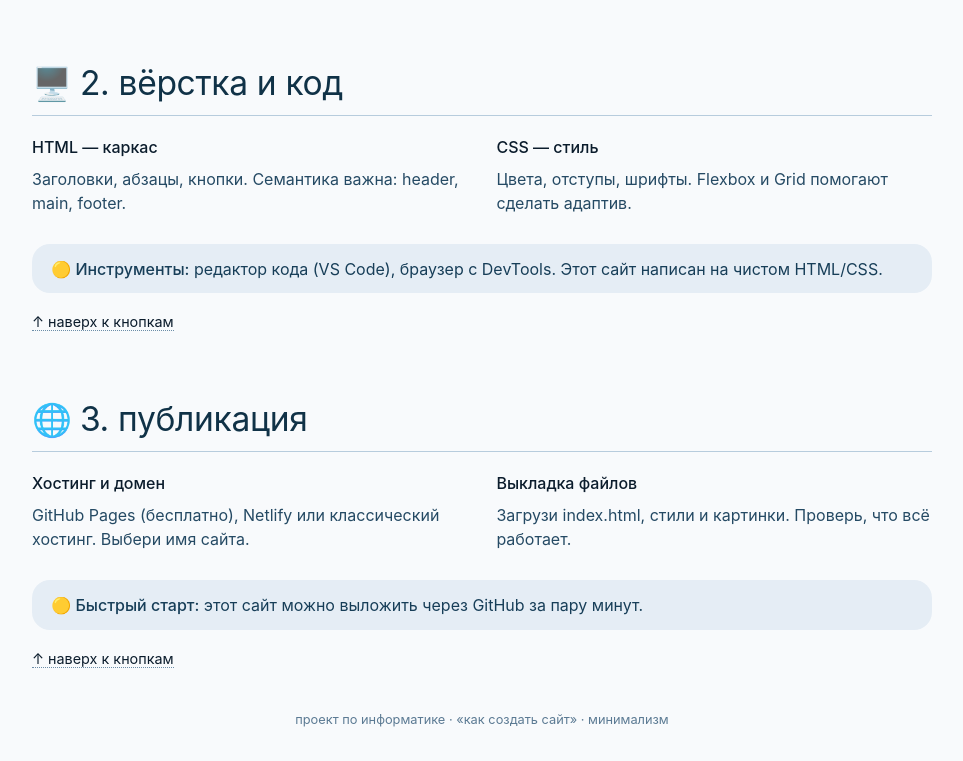
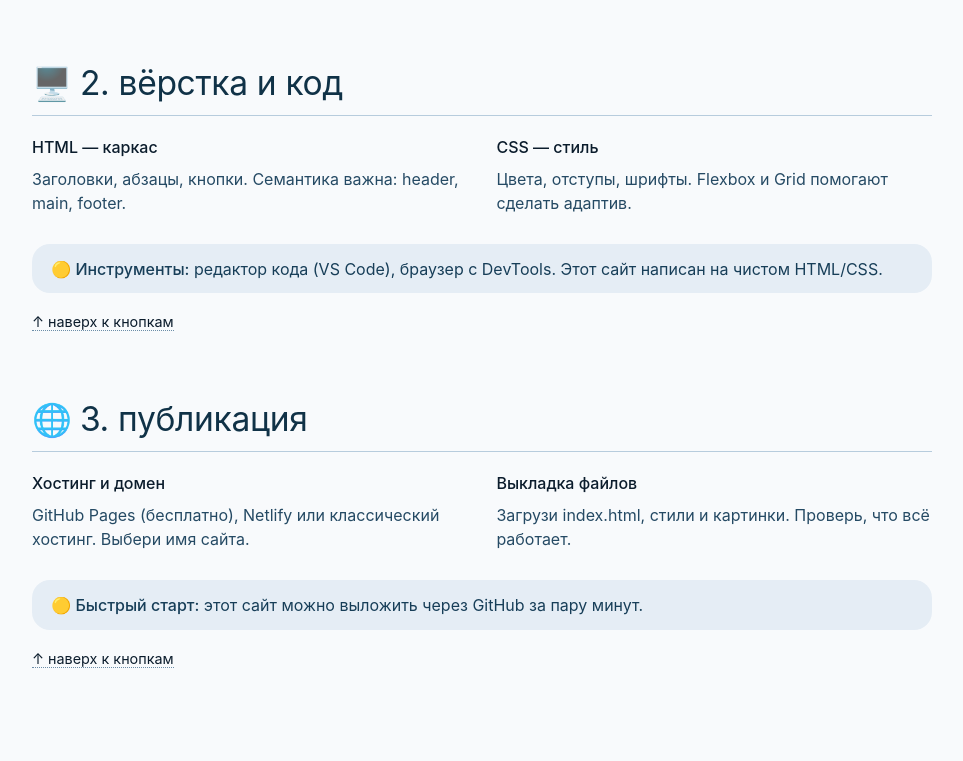
Before and after one commit to qq26qq/my-site, a plain HTML site: page index.html in a window 1280 px wide. Shown: the part 1088-1849 px from the top of the page, without its empty margins (158-1121 px from the left). Drawn offline with Linux system fonts and the light colour scheme.

Commit message:
Update index.html

```diff
--- a/index.html
+++ b/index.html
@@ -340,7 +340,7 @@
 
   <!-- очень лёгкий футер -->
   <div class="footer">
-    <span>проект по информатике · «как создать сайт» · минимализм</span>
+
   </div>
 </div>
 
```
